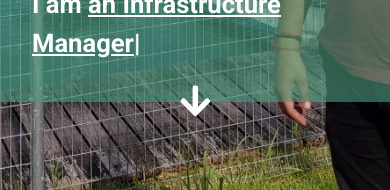
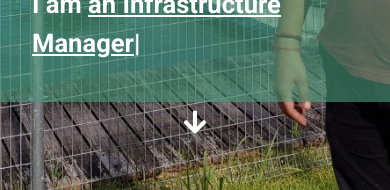
Before and after one commit to theprag0/portfolio-web_react, a React (Create React App) app: page / in a window 390 px wide. Shown: the part 654-844 px from the top of the page. Built offline with nearby package versions, Linux system fonts and the light colour scheme.

Commit message:
make arrow responsive

```diff
--- a/src/styles/Home.css
+++ b/src/styles/Home.css
@@ -135,4 +135,11 @@
     .Home-content h3{
         font-size: 1.6rem;
     }
+
+    .mouse{
+        bottom: 40px;
+    }
+    .mouse-wheel{
+        font-size: 30px;
+    }
 }
```
